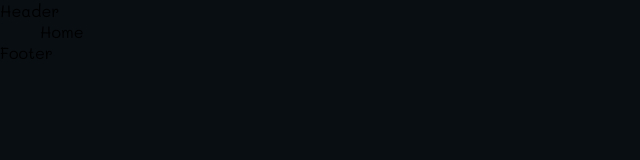
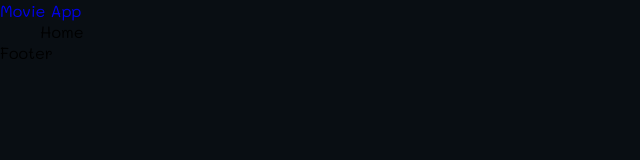
Before and after one commit to Mehar-Aziz/Movie-Project, a React (Create React App) app in the folder redux-toolkit-movie-project/: page / in a window 1280 px wide. Shown: the top 160 px of the page, without its empty margins (0-640 px from the left). Built offline with nearby package versions, Linux system fonts and the light colour scheme.

Commit message:
Updated Header

```diff
--- a/redux-toolkit-movie-project/src/components/Header.js
+++ b/redux-toolkit-movie-project/src/components/Header.js
@@ -1,11 +1,14 @@
 import React from 'react'
+import { Link } from 'react-router-dom/cjs/react-router-dom.min'
 
 const Header = () => {
     return(
-        <div>
-            Header
+        <div className='header'>
+            <Link to='/'>
+                <div className='logo'>Movie App</div>
+            </Link>
         </div>
     )
 }
 
-export default Header
+export default Header;
```
